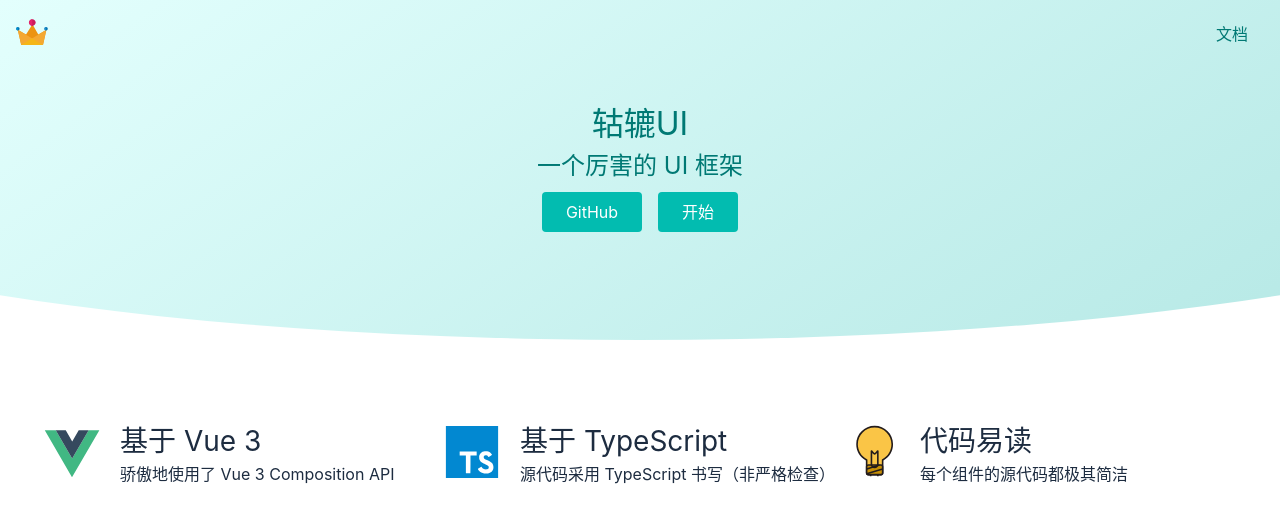
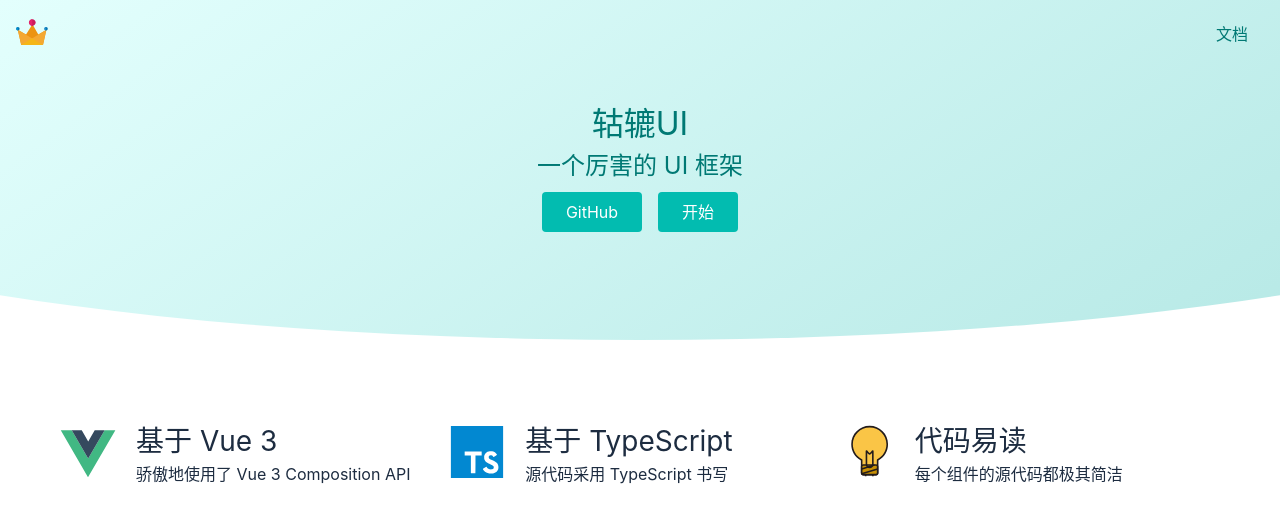
Before and after one commit to nwkami5010/vue3gulu-ui, a Vue app: page / in a window 1280 px wide. Shown: the top 522 px of the page. Built offline with nearby package versions, Linux system fonts and the light colour scheme.

Commit message:
优化官网，并将 topnav 的 z-index 调成 20

```diff
--- a/src/components/DocDemo.vue
+++ /dev/null
@@ -1,5 +0,0 @@
-<template>
-  <div>
-    Doc 默认页面
-  </div>
-</template>
--- a/src/components/Topnav.vue
+++ b/src/components/Topnav.vue
@@ -50,7 +50,7 @@
   top: 0;
   left: 0;
   width: 100%;
-  z-index: 10;
+  z-index: 20;
   justify-content: center;
   align-items: center;
   >.logo {
--- a/src/router.ts
+++ b/src/router.ts
@@ -5,7 +5,7 @@
 import ButtonDemo from "./components/ButtonDemo.vue";
 import DialogDemo from "./components/DialogDemo.vue";
 import TabsDemo from "./components/TabsDemo.vue";
-import DocDemo from "./components/DocDemo.vue";
+
 import { h } from 'vue';
 import Markdown from './components/Markdown.vue';
 
@@ -20,7 +20,7 @@
       path: "/doc",
       component: Doc,
       children: [
-        { path: "", component: DocDemo },
+        { path: "", redirect: '/doc/intro' },
         { path: "intro", component: md('intro') },
         { path: "get-started", component: md('get-started') },
         { path: "install", component: md('install')},
--- a/src/views/Doc.vue
+++ b/src/views/Doc.vue
@@ -58,7 +58,7 @@
 </script>
 
 <style lang="scss" scoped>
-
+$aside-index : 10;
 .layout {
   display: flex;
   flex-direction: column;
@@ -95,6 +95,7 @@
   left: 0;
   padding-top: 70px;
   height: 100%;
+  z-index: $aside-index;
   >h2 {
     margin-bottom: 4px;
     padding: 0 16px;
--- a/src/views/Home.vue
+++ b/src/views/Home.vue
@@ -1,4 +1,3 @@
-
 <template>
   <div>
     <div class="topnavAndBanner">
@@ -26,7 +25,7 @@
             <use xlink:href="#icon-ts"></use>
           </svg>
           <h3>基于 TypeScript </h3>
-          <p>源代码采用 TypeScript 书写（非严格检查）</p>
+          <p>源代码采用 TypeScript 书写</p>
         </li>
         <li>
           <svg>
@@ -59,18 +58,27 @@
 }
 .features {
   margin: 64px auto;
-  width: 400px;
+  padding: 0 16px;
 @media (min-width: 800px) {
   width: 800px;
+  >ul {
+  >li {
+    width: 50%;
+  }
+}
 }
 @media (min-width: 1200px) {
   width: 1200px;
+  >ul {
+  >li {
+    width: 33.3333%;
+  }
+}
 }
 >ul {
   display: flex;
   flex-wrap: wrap;
 >li {
-      width: 400px;
   margin: 16px 0;
   display: grid;
   justify-content: start;
```
Lines whose indentation alone changed are shown as unchanged.
